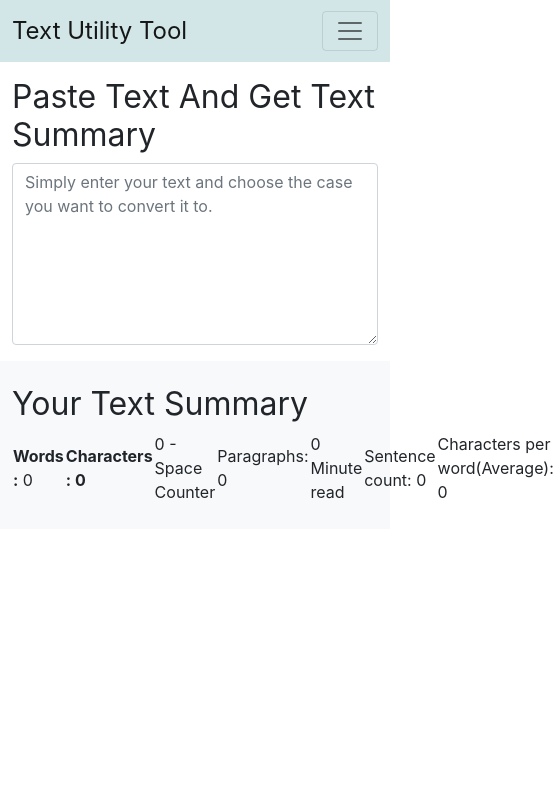
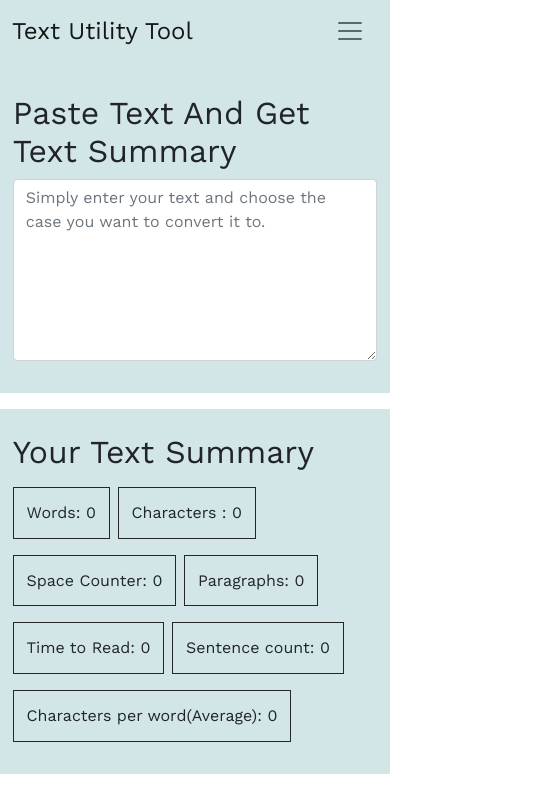
Before and after one commit to irupinderdev/Convert-Case, a React (Create React App) app: page /wordcounter in a window 390 px wide. Shown: the top 812 px of the page, 555 px wide, since content can reach past the window. Built offline with nearby package versions, Linux system fonts and the light colour scheme.

Commit message:
Updated 28 april 2

```diff
--- a/public/index.html
+++ b/public/index.html
@@ -18,6 +18,11 @@
 <!-- Google Font -->
      <!-- Bootstrap CSS -->
      <link href="https://cdn.jsdelivr.net/npm/bootstrap@5.1.3/dist/css/bootstrap.min.css" rel="stylesheet" integrity="sha384-1BmE4kWBq78iYhFldvKuhfTAU6auU8tT94WrHftjDbrCEXSU1oBoqyl2QvZ6jIW3" crossorigin="anonymous">
+<!-- Google fonts -->
+<link rel="preconnect" href="https://fonts.googleapis.com">
+<link rel="preconnect" href="https://fonts.gstatic.com" crossorigin>
+<link href="https://fonts.googleapis.com/css2?family=Work+Sans:wght@300;400;600&display=swap" rel="stylesheet">
+
    <!-- Font Awesome CDN -->
      <link rel="stylesheet" href="https://cdnjs.cloudflare.com/ajax/libs/font-awesome/6.1.1/css/all.min.css" integrity="sha512-KfkfwYDsLkIlwQp6LFnl8zNdLGxu9YAA1QvwINks4PhcElQSvqcyVLLD9aMhXd13uQjoXtEKNosOWaZqXgel0g==" crossorigin="anonymous" referrerpolicy="no-referrer" />
 
--- a/src/components/Navbar.js
+++ b/src/components/Navbar.js
@@ -17,6 +17,9 @@ export default function Navbar(props) {
         <ul className="navbar-nav me-auto mb-2 mb-lg-0">
           <li className="nav-item">
             <NavLink className="nav-link active" aria-current="page" to="/">Home</NavLink>
+          </li>
+          <li className="nav-item">
+            <NavLink className="nav-link" to="/">Convert Case</NavLink>
           </li>
           <li className="nav-item">
             <NavLink className="nav-link" to="/wordcounter">Word Counter</NavLink>
--- a/src/components/Textform.js
+++ b/src/components/Textform.js
@@ -156,7 +156,7 @@ const handleExtraSpaces = ()=>{
 
       </div>
       <div className='my-3'>
-      Words : <strong> {text.split(" ").filter((element)=>{return element.length!==0}).length} </strong> | Characters :    <strong>{text.length}{}  </strong> |  Space Counter -  <strong>{text.split(" ").length-1} </strong> | Sentences:  <strong>{text.split(/[.?!]\s/).filter((element)=>{return element.length!==0}).length}  </strong> | Paragraphs:  <strong>{text.split(/\r\n|\r|\n/).filter((element) => {return element.length!==0}).length} </strong> |  Time to Read: <strong> {0.008 * text.split(" ").filter((element)=>{return element.length!==0}).length} </strong> | Characters per word(Average):  <strong>{text.replace(/ /g,"").length/text.split(" ").length}</strong>
+      Words : <strong> {text.split(" ").filter((element)=>{return element.length!==0}).length} </strong> |&nbsp; Characters :    <strong>{text.length}{}  </strong> | &nbsp; Space Counter -  <strong>{text.split(" ").length-1} </strong> | &nbsp;Sentences:  <strong>{text.split(/[.?!]\s/).filter((element)=>{return element.length!==0}).length}  </strong> | &nbsp;Paragraphs:  <strong>{text.split(/\r\n|\r|\n/).filter((element) => {return element.length!==0}).length} </strong> |  &nbsp; Time to Read: <strong> {0.008 * text.split(" ").filter((element)=>{return element.length!==0}).length} </strong> | &nbsp; Characters per word(Average):  <strong>{text.replace(/ /g,"").length/text.split(" ").length}</strong>
       </div>
 
 
--- a/src/components/Wordcounter.js
+++ b/src/components/Wordcounter.js
@@ -13,21 +13,21 @@ const handleOnChange = (event)=>{
 
   return (
    <>
-    <div className='container my-3'>
+    <div className='container section-1'>
    <h2>{props.wcheading}</h2>
     <div className="col-md-12">
             <textarea className="form-control" value={text} onChange={handleOnChange} id="mybox" rows="7" placeholder='Simply enter your text and choose the case you want to convert it to.'></textarea>
         </div>
         </div>
-      <div className="container my-3 bg-light py-4">
+      <div className="container my-3 section-1 py-4">
         <h2>Your Text Summary</h2>   {/* // counting words and characters */}
         <table className="rtable">
           <tr>
-          <td><strong>Words :</strong> {text.split(" ").filter((element)=>{return element.length!==0}).length} </td>  {/*  {text.split('\n').join('').split(/[ ]+/).length} */}
-             <td> <strong>Characters : {text.length} </strong>{}  </td>    {/*  {text.split('\n').join('').split(/[ ]+/).join('').length} */}
-             <td> {text.split(" ").length-1} - Space Counter </td>
+          <td> Words: {text.split(" ").filter((element)=>{return element.length!==0}).length} </td>  {/*  {text.split('\n').join('').split(/[ ]+/).length} */}
+             <td> Characters : {text.length} {}  </td>    {/*  {text.split('\n').join('').split(/[ ]+/).join('').length} */}
+             <td> Space Counter: {text.split(" ").length-1} </td>
              <td> Paragraphs: {text.split(/\r\n|\r|\n/).filter((element) => {return element.length!==0}).length}</td>
-             <td>{0.008 * text.split(" ").filter((element)=>{return element.length!==0}).length} Minute read </td>
+             <td> Time to Read: {0.008 * text.split(" ").filter((element)=>{return element.length!==0}).length} </td>
              <td>Sentence count: {text.split(/[.?!]\s/).filter((element)=>{return element.length!==0}).length}</td>
              <td>Characters per word(Average): {text.replace(/ /g,"").length/text.split(" ").length}</td>
           </tr>
--- a/src/index.css
+++ b/src/index.css
@@ -5,16 +5,13 @@
 --dark:#262626;
 --warning: #ffbb33;
 /* Font Variables */
-/* --primaryfont:'Saira', sans-serif;
---secondaryfont:'Roboto', sans-serif; */
+ --primaryfont:'Work Sans', sans-serif;
 }
 
 
 body {
   margin: 0;
-  font-family: -apple-system, BlinkMacSystemFont, 'Segoe UI', 'Roboto', 'Oxygen',
-    'Ubuntu', 'Cantarell', 'Fira Sans', 'Droid Sans', 'Helvetica Neue',
-    sans-serif;
+  font-family: var(--primaryfont);
   -webkit-font-smoothing: antialiased;
   -moz-osx-font-smoothing: grayscale;
 }
@@ -24,21 +21,30 @@ code {
   font-family: source-code-pro, Menlo, Monaco, Consolas, 'Courier New',
     monospace;
 }
-h1, h2, h3, h4, h5, h6 { margin-bottom: .5rem !important;}
+h1, h2, h3, h4, h5, h6 { margin-bottom: .5rem !important;  font-family: var(--primaryfont)}
 h1{font-size: 2.2rem;}
 h2{font-size: 2rem;}
 .navbar{background: var(--secondarycolor);}
+.navbar-light .navbar-toggler{border-color:transparent;}
+.navbar-toggler:focus{box-shadow: none;}
 .navbar-brand{font-size: 1.5rem;}
-.navbar-light .navbar-nav .nav-link {color: var(--dark);letter-spacing: 1px;text-transform: uppercase;}
+.navbar-light .navbar-nav .nav-link {color: var(--dark);letter-spacing: 1px;text-transform: uppercase;margin: 0 .5rem;}
 .btn{margin:0.5rem .5rem .1rem 0;padding: .2rem .5rem;border: 1px solid #999;background:var(--light);
   color:var(--dark);font-size: 14px;}
   .btn:focus{box-shadow: none;}
 .btn-dark{color:#fff;background-color: var(--dark);}
-.btn-warning{border-color:var(--warning) ;}
-
+.rtable td{padding: 0.8rem;border:1px solid var(--dark);margin: 0.5rem .5rem .5rem 0; display: inline-block;}
 .section-1{background:var(--secondarycolor);margin: 2rem auto;padding: 2rem;}
 
 .container
 #preview {border:1px solid #fff;background: var(--light); padding:1rem 1rem 10rem;;}
 
 .form-control:focus{border-color:#fff;box-shadow: none;}
+
+
+@media screen and (max-width: 600px) {
+  .section-1 {  padding: 2rem .8rem;margin: 0 0 1rem;}
+  .navbar-nav{background: var(--light);}
+  .nav-item{padding:0 1rem;border-bottom: 1px solid #eee;}
+  .navbar-light .navbar-nav .nav-link {text-transform: capitalize ;}
+}
```
